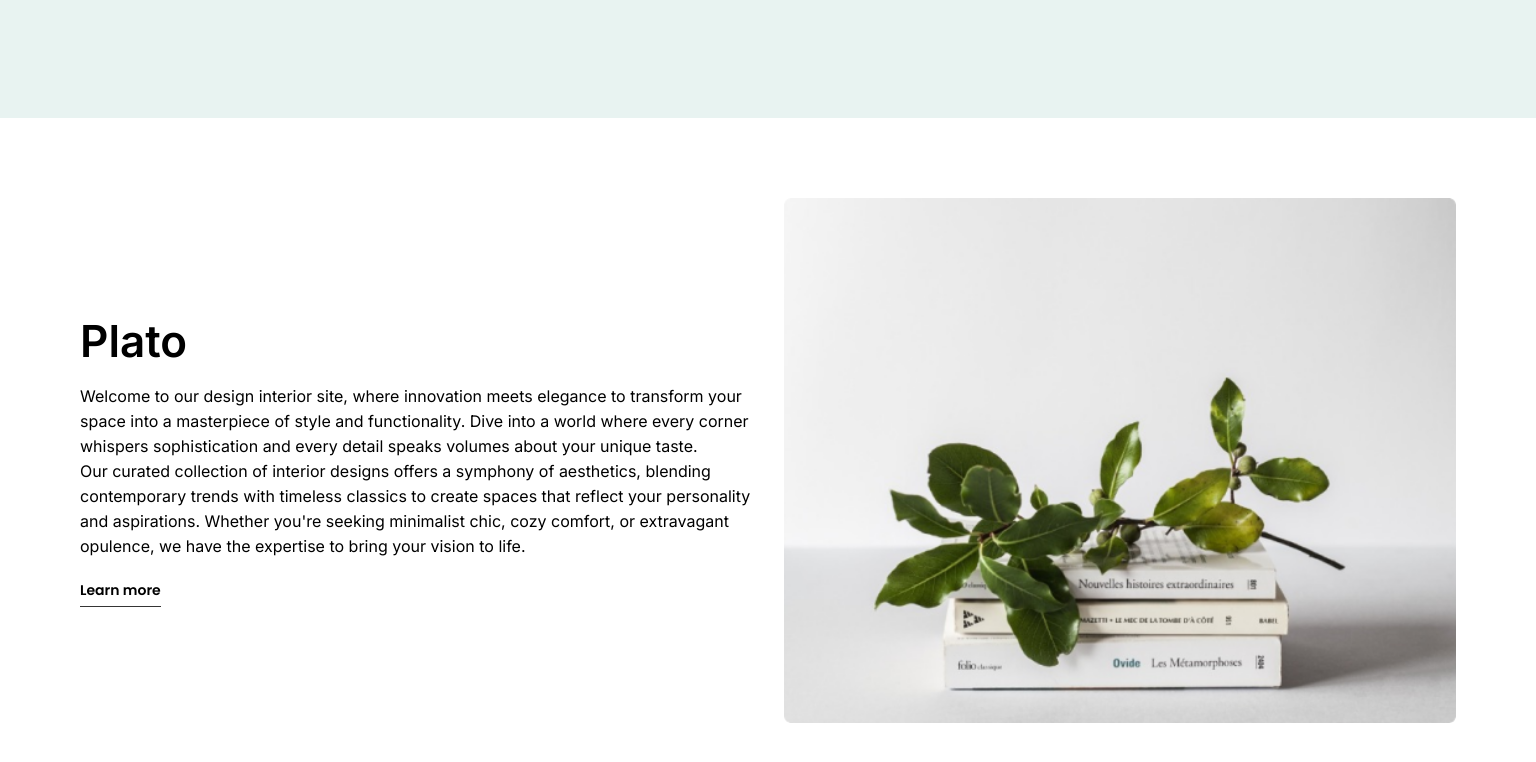
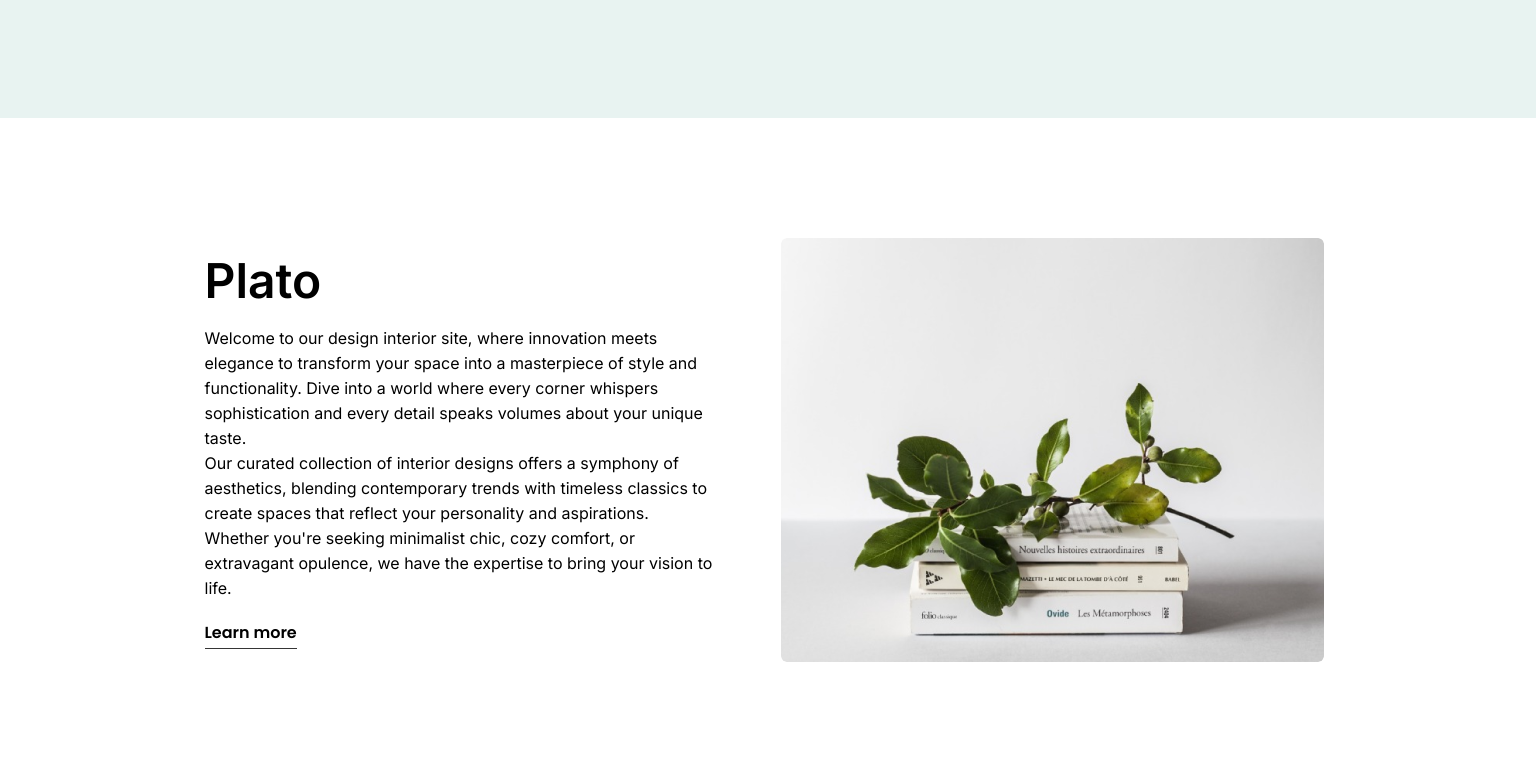
Before and after one commit to avanyushkin/inno-design-with-us-task, a website: page public/index.html in a window 1536 px wide. Shown: the part 752-1514 px from the top of the page. Drawn offline with nearby package versions, Linux system fonts and the light colour scheme.

Commit message:
feat: pixel perfect layout for 1440px

```diff
--- a/public/styles/components/hero.css
+++ b/public/styles/components/hero.css
@@ -131,3 +131,38 @@
     line-height: 25px;
   }
 }
+
+@media (min-width: 1440px) {
+  .hero-section {
+    padding: 120px 156px;
+    gap: 40px;
+  }
+
+  .hero-content {
+    max-width: 1127px;
+    margin: 0 auto;
+  }
+
+  .hero-text {
+    width: 544px;
+  }
+
+  .hero-title {
+    font-size: 48px;
+  }
+
+  .hero-description {
+    width: 513px;
+    font-size: 16px;
+    line-height: 25px;
+  }
+
+  .hero-link {
+    font-size: 16px;
+  }
+
+  .hero-image {
+    width: 543px;
+    height: 424px;
+  }
+}
```
